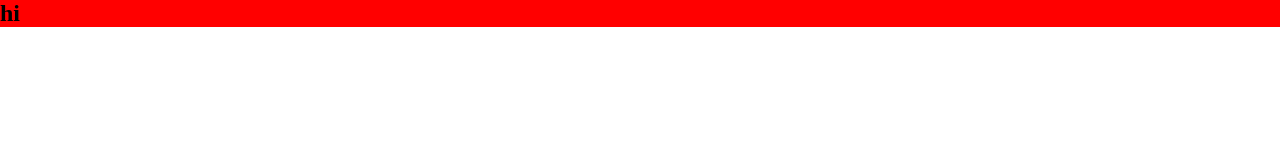
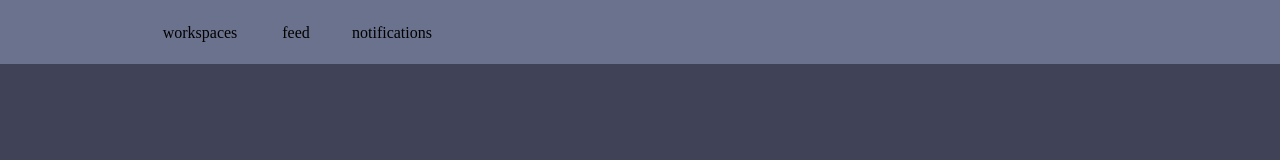
Before and after one commit to faresAlharbi0/taskkit, a website: page app/welcome.html in a window 1280 px wide. Drawn offline with Linux system fonts and the light colour scheme; files that its build step writes are made by us from their sources.

Commit message:
added a nav and some styling - fares

```diff
--- a/app/welcome.html
+++ b/app/welcome.html
@@ -7,8 +7,10 @@
     <link rel="stylesheet" href="/css/welcome.css">
 </head>
 <body>
-    <nav class="red">
-       <h1 class="red">hi</h1>
+    <nav>
+       <div><a>workspaces</a></div>
+       <div><a>feed</a></div>
+       <div><a>notifications</a></div>
     </nav>
 </body>
 </html>
--- a/website/css/welcome.css
+++ b/website/css/welcome.css
@@ -2,10 +2,35 @@
     padding: 0;
     margin: 0;
 }
+:root {
+    --main-bg-color: #404258;
+    --nab-bg-color: #6B728E;
+  }
+
+body{
+    background-color: var(--main-bg-color);
+}
 nav{
-    background-color: red;
     width: 100%;
+    height: 4rem;
+    display: flex;
+    align-items: center;
+    background-color: var(--nab-bg-color);
+    overflow: hidden;
 }
-.red{
-    background-color: red;
+nav div{
+    width: 5rem;
+    height: 3rem;
+    height: 1.5rem;
+    margin-top: 0.5rem;
+    text-align: center;
+    margin-left: 1rem;
 }
+nav div:first-child{
+    width: 5rem;
+    height: 3rem;
+    height: 1.5rem;
+    margin-top: 0.5rem;
+    text-align: center;
+    margin-left: 10rem;
+}
```
